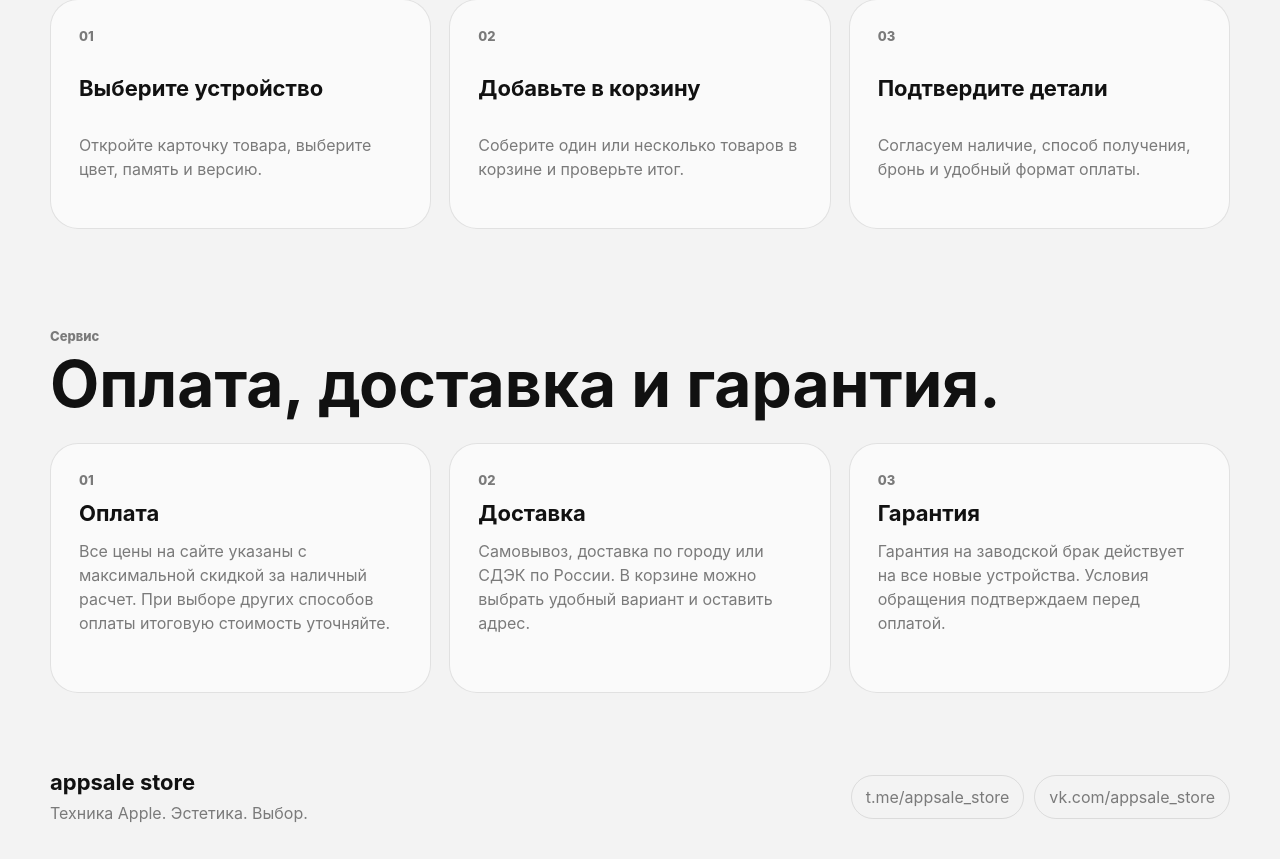
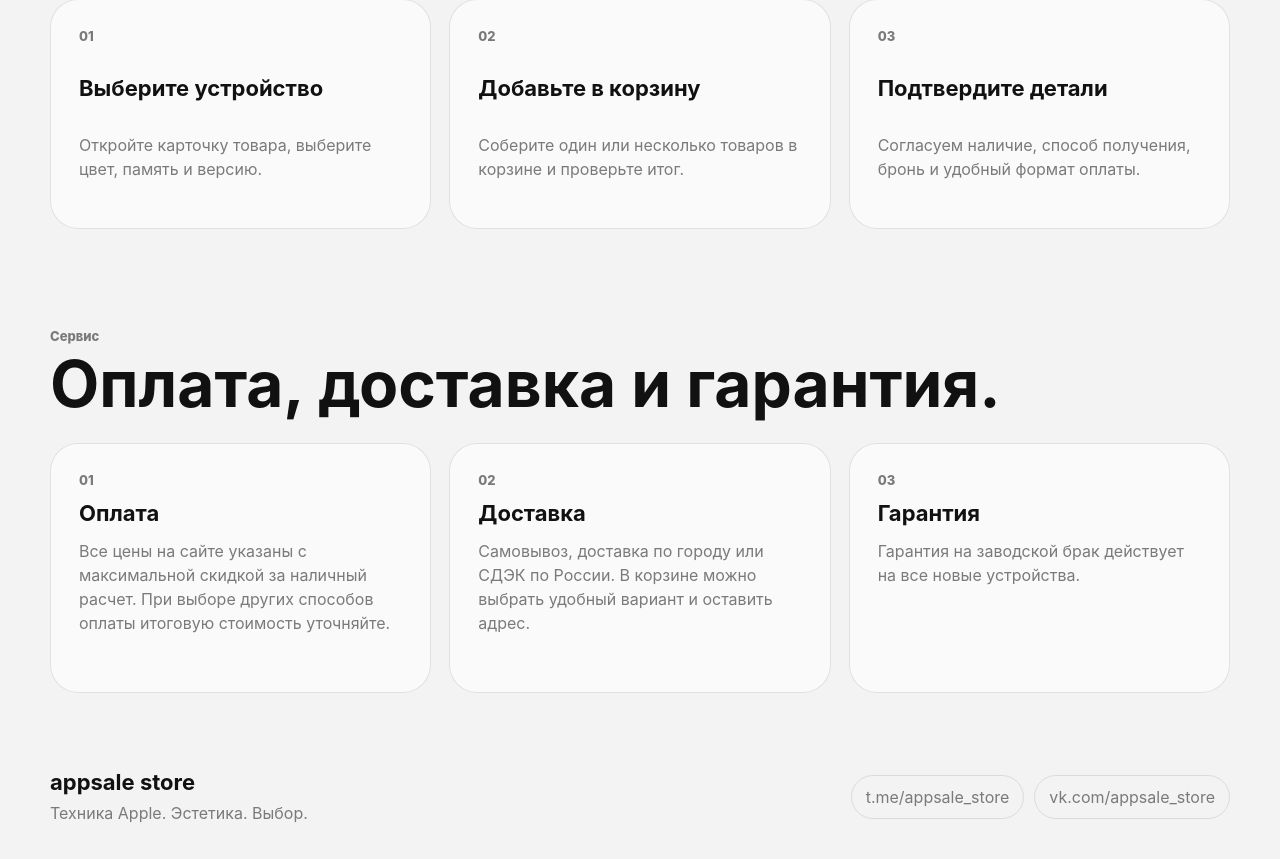
Before and after one commit to it706/appsale-store, a Next.js app: page / in a window 1280 px wide. Shown: the part 7113-7972 px from the top of the page. Built offline with nearby package versions, Linux system fonts and the light colour scheme.

Commit message:
Simplify warranty text

```diff
--- a/app/page.tsx
+++ b/app/page.tsx
@@ -1492,7 +1492,7 @@ export default function Home() {
           <article>
             <span>03</span>
             <strong>Гарантия</strong>
-            <p>Гарантия на заводской брак действует на все новые устройства. Условия обращения подтверждаем перед оплатой.</p>
+            <p>Гарантия на заводской брак действует на все новые устройства.</p>
           </article>
         </div>
       </section>
```
